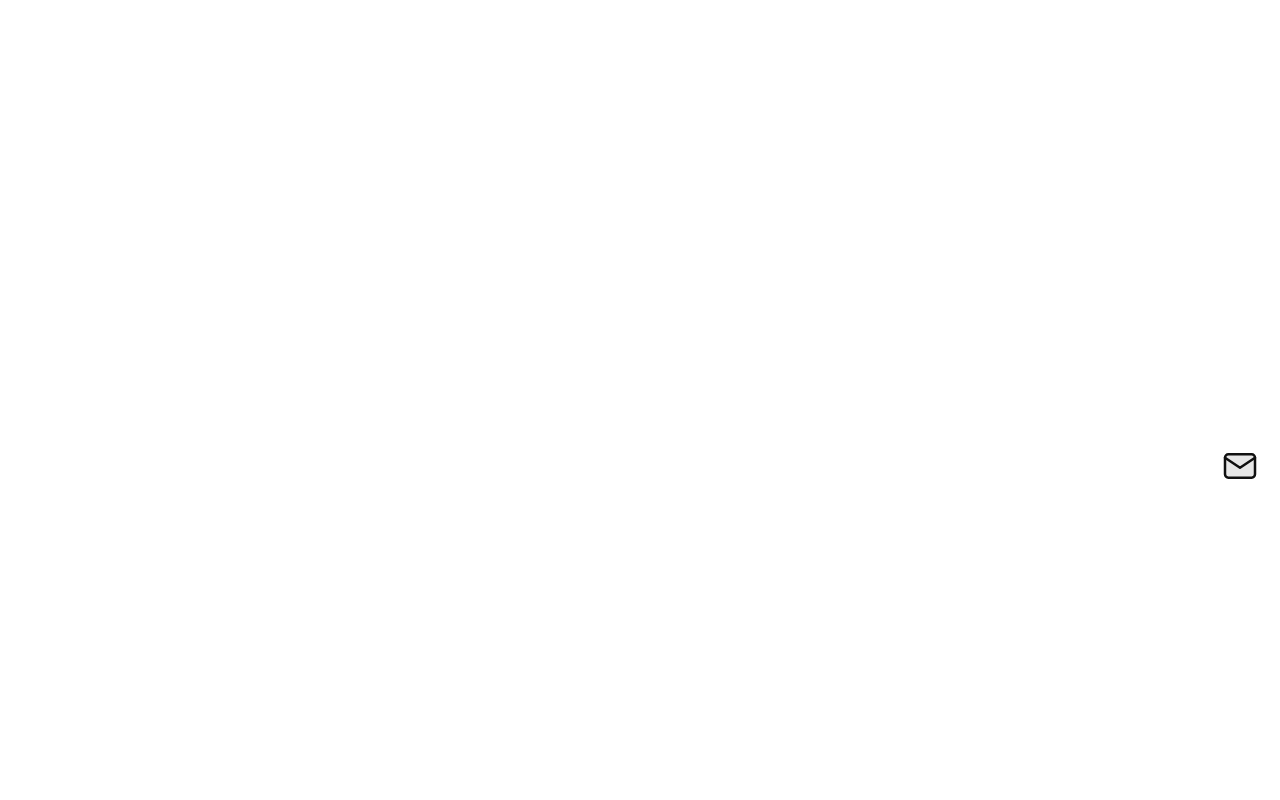
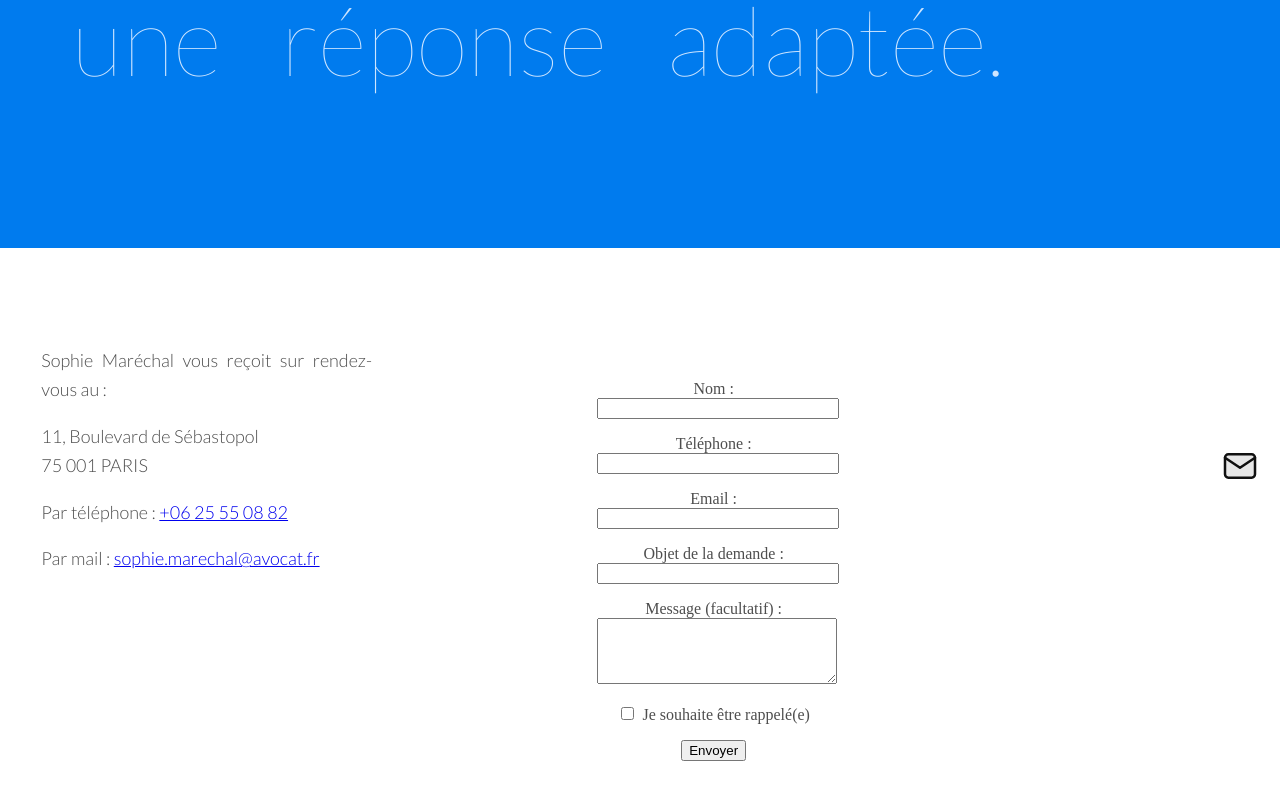
Before and after one commit to PaulMarechal/sophie_lowyer_website, a React (Vite) app: page /contact in a window 1280 px wide. Shown: the part 294-1094 px from the top of the page. Before the commit the page ends 800 px from the top, so only its background shows below. Built offline with nearby package versions, Linux system fonts and the light colour scheme.

Commit message:
Added form contact

```diff
--- a/src/Contact.jsx
+++ b/src/Contact.jsx
@@ -1,56 +1,148 @@
-import React from 'react';
+import React, { useState } from 'react';
 
 const Contact = () => {
-    return(
+  const [messageSent, setMessageSent] = useState(false);
+  const [error, setError] = useState(false);
+
+  const handleSubmit = async (e) => {
+    e.preventDefault();
+    const formData = new FormData(e.target);
+
+    try {
+      const response = await fetch('https://formspree.io/f/mjkryzyw', {
+        method: 'POST',
+        body: formData,
+        headers: {
+          Accept: 'application/json',
+        },
+      });
+
+      if (response.ok) {
+        setMessageSent(true);
+        e.target.reset();
+      } else {
+        setError(true);
+      }
+    } catch (err) {
+      setError(true);
+    }
+  };
+
+  return (
     <>
-            <div style={{width: '100%', height: '100vh'}}>
-                <section class="first_section" id="a_propos_section" style={{background: '#007BEE'}}>
-                    <h1 class="first_section_h1">
-
-                        <span>À chaque question, <br/>une réponse adaptée.</span>
-
+      <div style={{ width: '100%', minHeight: '100vh' }}>
+        <section
+          className="first_section"
+          id="a_propos_section"
+          style={{ background: '#007BEE' }}
+        >
+          <h1 className="first_section_h1">
+            <span>
+              À chaque question, <br />
+              une réponse adaptée.
+            </span>
           </h1>
-                    {/* <div className="background_image_sophie" ></div>
-                    <div className="background_image_place_etoile"></div>
-                    <div className="background_image_place_etoile_second"></div> */}
         </section>
 
-
         <section>
-                    <div class="display_text_elem_others_pages_div">
-                        <div class="text_part_others_pages">
-                            <div class="main_div_fourth_section">
-                                <p>Sophie Maréchal vous reçoit sur rendez-vous au : </p>
+          <div className="display_text_elem_others_pages_div">
+            <div className="text_part_others_pages">
+              <div className="main_div_fourth_section">
+                <p>Sophie Maréchal vous reçoit sur rendez-vous au :</p>
                 <p>
-                                    11, Boulevard de Sébastopol<br />
+                  11, Boulevard de Sébastopol
+                  <br />
                   75 001 PARIS
                 </p>
-                                <p>Par téléphone : <a href="tel:+0625550882">+06 25 55 08 82</a></p>
-                                <p>Par mail : <a href="mailto:sophie.marechal@avocat.fr">sophie.marechal@avocat.fr</a></p>
+                <p>
+                  Par téléphone :{' '}
+                  <a href="tel:+0625550882">+06 25 55 08 82</a>
+                </p>
+                <p>
+                  Par mail :{' '}
+                  <a href="mailto:sophie.marechal@avocat.fr">
+                    sophie.marechal@avocat.fr
+                  </a>
+                </p>
               </div>
             </div>
 
-                        <div class="contact_part_others_pages">
-                            <div>
-                                <a href="https://www.linkedin.com/in/sophie-marechal-57517037/?originalSubdomain=fr">
-                                    <svg  xmlns="http://www.w3.org/2000/svg"  width="24"  height="24"  viewBox="0 0 24 24"  fill="none"  stroke="currentColor"  stroke-width="1"  stroke-linecap="round"  stroke-linejoin="round"  class="icon icon-tabler icons-tabler-outline icon-tabler-brand-linkedin"><path stroke="none" d="M0 0h24v24H0z" fill="none"/><path d="M8 11v5" /><path d="M8 8v.01" /><path d="M12 16v-5" /><path d="M16 16v-3a2 2 0 1 0 -4 0" /><path d="M3 7a4 4 0 0 1 4 -4h10a4 4 0 0 1 4 4v10a4 4 0 0 1 -4 4h-10a4 4 0 0 1 -4 -4z" /></svg>
-                                </a>
-                                <a href="mailto:sophie.marechal@avocat.fr">
-                                    <svg  xmlns="http://www.w3.org/2000/svg"  width="24"  height="24"  viewBox="0 0 24 24"  fill="none"  stroke="currentColor"  stroke-width="1"  stroke-linecap="round"  stroke-linejoin="round"  class="icon icon-tabler icons-tabler-outline icon-tabler-mail"><path stroke="none" d="M0 0h24v24H0z" fill="none"/><path d="M3 7a2 2 0 0 1 2 -2h14a2 2 0 0 1 2 2v10a2 2 0 0 1 -2 2h-14a2 2 0 0 1 -2 -2v-10z" /><path d="M3 7l9 6l9 -6" /></svg>
-                                </a>
-                                <a href="tel:+0625550882">
-                                    <svg  xmlns="http://www.w3.org/2000/svg"  width="24"  height="24"  viewBox="0 0 24 24"  fill="none"  stroke="currentColor"  stroke-width="1"  stroke-linecap="round"  stroke-linejoin="round"  class="icon icon-tabler icons-tabler-outline icon-tabler-phone"><path stroke="none" d="M0 0h24v24H0z" fill="none"/><path d="M5 4h4l2 5l-2.5 1.5a11 11 0 0 0 5 5l1.5 -2.5l5 2v4a2 2 0 0 1 -2 2a16 16 0 0 1 -15 -15a2 2 0 0 1 2 -2" /></svg>
-                                </a>
-                                <a href="http://maps.google.com/?q=11 Boulevard de Sébastopol 75001 PARIS" target="_blank" rel="noopener noreferrer" title="Pour me rencontrer au bureau">
-                                    <svg  xmlns="http://www.w3.org/2000/svg"  width="24"  height="24"  viewBox="0 0 24 24"  fill="none"  stroke="currentColor"  stroke-width="1"  stroke-linecap="round"  stroke-linejoin="round"  class="icon icon-tabler icons-tabler-outline icon-tabler-map-2"><path stroke="none" d="M0 0h24v24H0z" fill="none"/><path d="M12 18.5l-3 -1.5l-6 3v-13l6 -3l6 3l6 -3v7.5" /><path d="M9 4v13" /><path d="M15 7v5.5" /><path d="M21.121 20.121a3 3 0 1 0 -4.242 0c.418 .419 1.125 1.045 2.121 1.879c1.051 -.89 1.759 -1.516 2.121 -1.879z" /><path d="M19 18v.01" /></svg>
-                                </a>
+            <div className="contact_part_others_pages">
+
+
+
+                    <div style={{ marginTop: '2rem', maxWidth: '500px' }}>
+                    {messageSent ? (
+                        <p style={{ color: 'green' }}>
+                        Merci, je vous recontacte très vite !
+                        </p>
+                    ) : (
+                        <form onSubmit={handleSubmit}>
+                        <label>
+                            Nom :
+                            <input
+                            type="text"
+                            name="nom"
+                            style={{ width: '100%', marginBottom: '1rem' }}
+                            />
+                        </label>
+                        <label>
+                            Téléphone :
+                            <input
+                            type="tel"
+                            name="telephone"
+                            style={{ width: '100%', marginBottom: '1rem' }}
+                            />
+                        </label>
+                        <label>
+                            Email :
+                            <input
+                            type="email"
+                            name="email"
+                            style={{ width: '100%', marginBottom: '1rem' }}
+                            />
+                        </label>
+                        <label>
+                            Objet de la demande :
+                            <input
+                            type="text"
+                            name="objet"
+                            style={{ width: '100%', marginBottom: '1rem' }}
+                            />
+                        </label>
+                        <label>
+                            Message (facultatif) :
+                            <textarea
+                            name="message"
+                            rows="4"
+                            style={{ width: '100%', marginBottom: '1rem' }}
+                            />
+                        </label>
+                        <label style={{ display: 'block', marginBottom: '1rem' }}>
+                            <input
+                            type="checkbox"
+                            name="souhaite_etre_rappele"
+                            value="Oui"
+                            style={{ marginRight: '0.5rem' }}
+                            />
+                            Je souhaite être rappelé(e)
+                        </label>
+                        <button type="submit">Envoyer</button>
+                        </form>
+                    )}
+                    {error && (
+                        <p style={{ color: 'red' }}>
+                        Une erreur est survenue. Veuillez réessayer plus tard.
+                        </p>
+                    )}
                     </div>
                 </div>
             </div>
+
         </section>
       </div>
     </>
-    )
+  );
 };
 
 export default Contact;
--- a/src/index.jsx
+++ b/src/index.jsx
@@ -21,7 +21,8 @@ const App = () => {
 
     return (
         <>
-            <BrowserRouter basename="/sophie_test">
+            {/* basename="/sophie_test" */}
+            <BrowserRouter >
                 <BrowserView>
                     <Desktop />
                 </BrowserView>
```
Also changed, not shown: 1 other file (tests, documents, lock files or other folders). Lines whose indentation alone changed are shown as unchanged.
